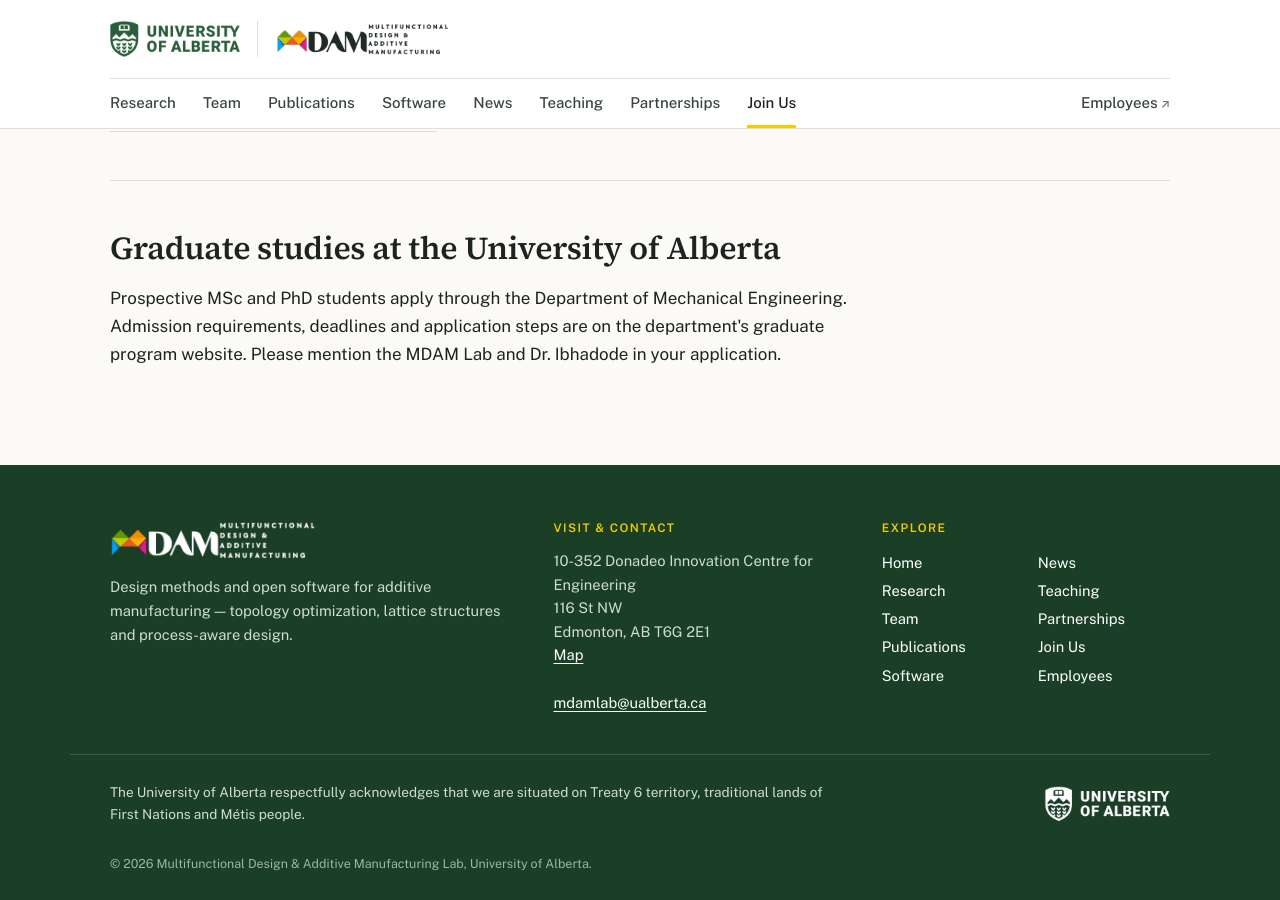
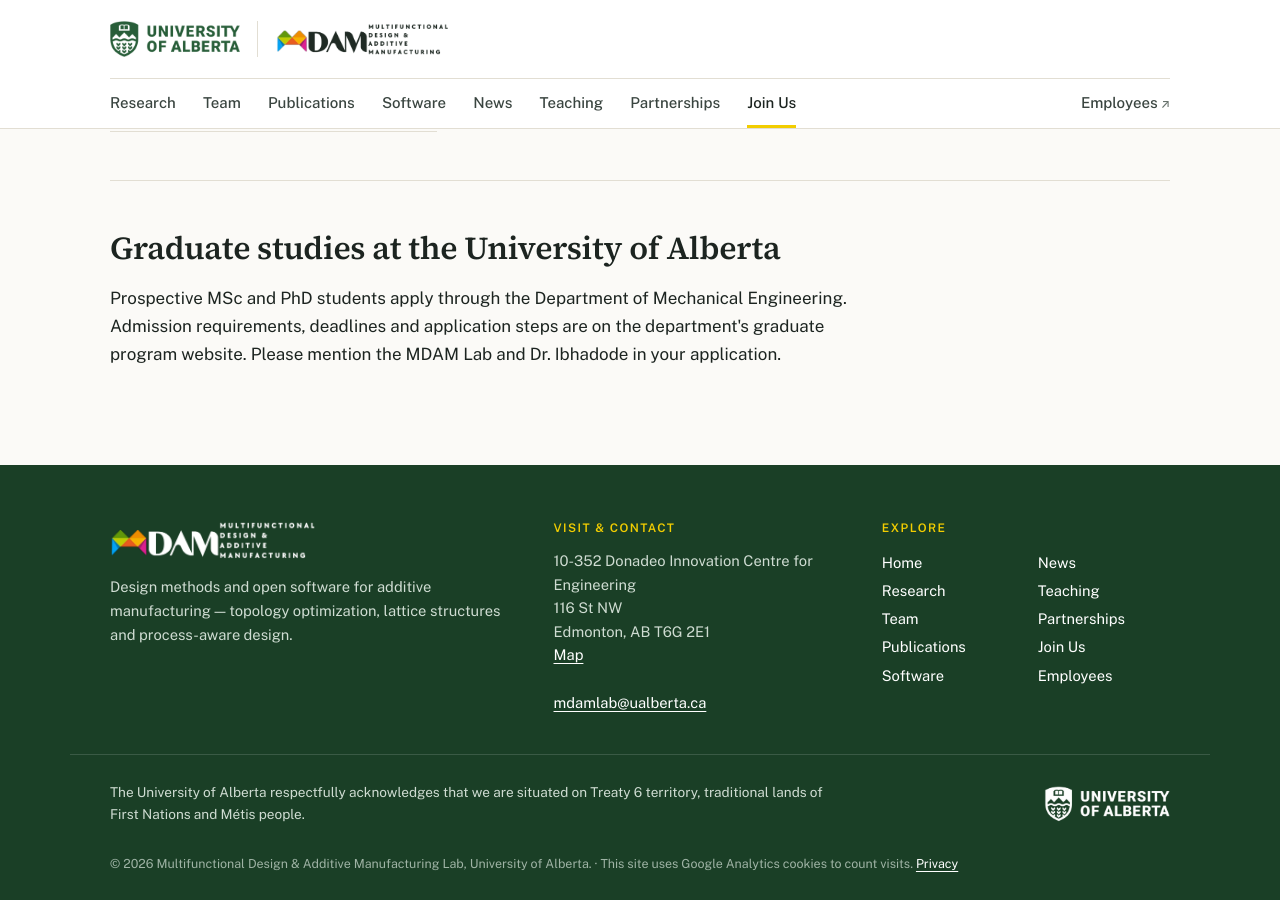
Before and after one commit to ooibhadode/mdamlab_website, a Jekyll site: the page built from join-us.html, in a window 1280 px wide and 900 px high, scrolled down 3997 px. Built offline with Jekyll 4.4.1, drawn with Linux system fonts in a browser that asks for light colours.

Commit message:
Add Google Analytics, privacy page, and Join Us click events
- GA4 tag (G-XLXPW00D7D), loaded only in production builds
- /privacy/ page and a cookie notice in the footer
- Named events for the apply form and DRA email buttons

Co-Authored-By: Claude Opus 5.5 <noreply@anthropic.com>

```diff
--- a/_config.yml
+++ b/_config.yml
@@ -29,6 +29,10 @@ logo: /assets/images/brand/mdam-logo.png
 # News posts live in _posts/ and are served at /news/YYYY/post-name/
 permalink: /news/:year/:title/
 
+# Google Analytics 4 Measurement ID (looks like G-XXXXXXXXXX).
+# Leave blank to turn tracking off. Only runs on the live site.
+google_analytics: "G-XLXPW00D7D"
+
 timezone: America/Edmonton
 markdown: kramdown
 kramdown:
--- a/_includes/footer.html
+++ b/_includes/footer.html
@@ -26,5 +26,5 @@
     <p>The University of Alberta respectfully acknowledges that we are situated on Treaty 6 territory, traditional lands of First Nations and Métis people.</p>
     <a class="ua" href="{{ site.university_url }}"><img src="{{ '/assets/images/brand/ualberta-white.png' | relative_url }}" alt="University of Alberta" width="700" height="245" loading="lazy"></a>
   </div>
-  <div class="wrap legal">© {{ site.time | date: '%Y' }} Multifunctional Design &amp; Additive Manufacturing Lab, University of Alberta.</div>
+  <div class="wrap legal">© {{ site.time | date: '%Y' }} Multifunctional Design &amp; Additive Manufacturing Lab, University of Alberta. · This site uses Google Analytics cookies to count visits. <a href="{{ '/privacy/' | relative_url }}">Privacy</a></div>
 </footer>
--- a/_layouts/default.html
+++ b/_layouts/default.html
@@ -10,6 +10,15 @@
   <link rel="stylesheet" href="{{ '/assets/css/main.css' | relative_url }}?v={{ site.time | date: '%s' }}">
   <link rel="icon" type="image/png" href="{{ '/assets/images/brand/favicon.png' | relative_url }}">
   {% feed_meta %}
+  {%- if site.google_analytics != "" and site.google_analytics and jekyll.environment == "production" %}
+  <script async src="https://www.googletagmanager.com/gtag/js?id={{ site.google_analytics }}"></script>
+  <script>
+    window.dataLayer = window.dataLayer || [];
+    function gtag(){dataLayer.push(arguments);}
+    gtag('js', new Date());
+    gtag('config', '{{ site.google_analytics }}');
+  </script>
+  {%- endif %}
 </head>
 <body>
   <a class="skip-link" href="#main">Skip to content</a>
--- a/assets/js/site.js
+++ b/assets/js/site.js
@@ -34,3 +34,16 @@
     imgs[i].classList.add('on');
   }, 6000);
 })();
+
+// Analytics: report clicks on elements marked data-track="event_name"
+// (optional data-track-label="detail"). Does nothing when Google Analytics is off.
+(function () {
+  document.addEventListener('click', function (e) {
+    var el = e.target.closest ? e.target.closest('[data-track]') : null;
+    if (!el || typeof window.gtag !== 'function') return;
+    window.gtag('event', el.getAttribute('data-track'), {
+      method: el.getAttribute('data-track-label') || '',
+      page_path: window.location.pathname
+    });
+  });
+})();
--- a/join-us.html
+++ b/join-us.html
@@ -18,7 +18,7 @@ lede: >-
       <p>The project will be conducted in collaboration with industry partners, connecting fundamental research with practical engineering challenges.</p>
       <p class="hiring-meta"><strong>Location:</strong> University of Alberta, North Campus, Edmonton, Alberta</p>
       <p class="hiring-cta">
-        <a class="btn" href="{{ apply_url }}" target="_blank" rel="noopener">Apply online ↗</a>
+        <a class="btn" data-track="apply_form_click" data-track-label="top_button" href="{{ apply_url }}" target="_blank" rel="noopener">Apply online ↗</a>
         <a class="btn ghost" href="#positions">See positions</a>
       </p>
     </div>
@@ -156,7 +156,7 @@ lede: >-
         <li>Prepare a brief statement of research interest, a CV or resume, academic transcripts, and referee contact information.</li>
         <li>Submit everything through the online application form.</li>
       </ol>
-      <p><a class="btn" href="{{ apply_url }}" target="_blank" rel="noopener">Apply here (Google Form) ↗</a></p>
+      <p><a class="btn" data-track="apply_form_click" data-track-label="how_to_apply" href="{{ apply_url }}" target="_blank" rel="noopener">Apply here (Google Form) ↗</a></p>
       <p class="small"><strong>Email applications for these positions will not be reviewed.</strong> Research outputs or technical writing samples may be requested from graduate and postdoctoral applicants.</p>
     </div>
   </div>
@@ -232,10 +232,10 @@ lede: >-
     </ol>
     <p class="mail-label"><strong>Email your DRA expression of interest:</strong></p>
     <p class="mail-actions">
-      <a class="btn" href="https://mail.google.com/mail/?view=cm&amp;fs=1&amp;to={{ dra_to }}&amp;cc={{ dra_cc }}&amp;su={{ dra_subject }}" target="_blank" rel="noopener">Compose in Gmail ↗</a>
-      <a class="btn" href="https://outlook.office.com/mail/deeplink/compose?to={{ dra_to }}&amp;cc={{ dra_cc }}&amp;subject={{ dra_subject }}" target="_blank" rel="noopener">Compose in Outlook ↗</a>
-      <a class="btn ghost" href="mailto:{{ dra_to }}?cc={{ dra_cc }}&amp;subject={{ dra_subject }}">Use email app</a>
-      <button type="button" class="btn ghost" id="copy-dra" data-copy="To: {{ dra_to }}; Cc: {{ dra_cc }}">Copy addresses</button>
+      <a class="btn" data-track="dra_interest_click" data-track-label="gmail" href="https://mail.google.com/mail/?view=cm&amp;fs=1&amp;to={{ dra_to }}&amp;cc={{ dra_cc }}&amp;su={{ dra_subject }}" target="_blank" rel="noopener">Compose in Gmail ↗</a>
+      <a class="btn" data-track="dra_interest_click" data-track-label="outlook" href="https://outlook.office.com/mail/deeplink/compose?to={{ dra_to }}&amp;cc={{ dra_cc }}&amp;subject={{ dra_subject }}" target="_blank" rel="noopener">Compose in Outlook ↗</a>
+      <a class="btn ghost" data-track="dra_interest_click" data-track-label="email_app" href="mailto:{{ dra_to }}?cc={{ dra_cc }}&amp;subject={{ dra_subject }}">Use email app</a>
+      <button type="button" class="btn ghost" id="copy-dra" data-track="dra_interest_click" data-track-label="copy_addresses" data-copy="To: {{ dra_to }}; Cc: {{ dra_cc }}">Copy addresses</button>
     </p>
     <p class="small muted">This email route is for Dean's Research Award projects only. Applications for the 2027 positions above must use the online form.</p>
   </div>
```
Also changed, not shown: privacy.html (added, +14 -0 lines).
